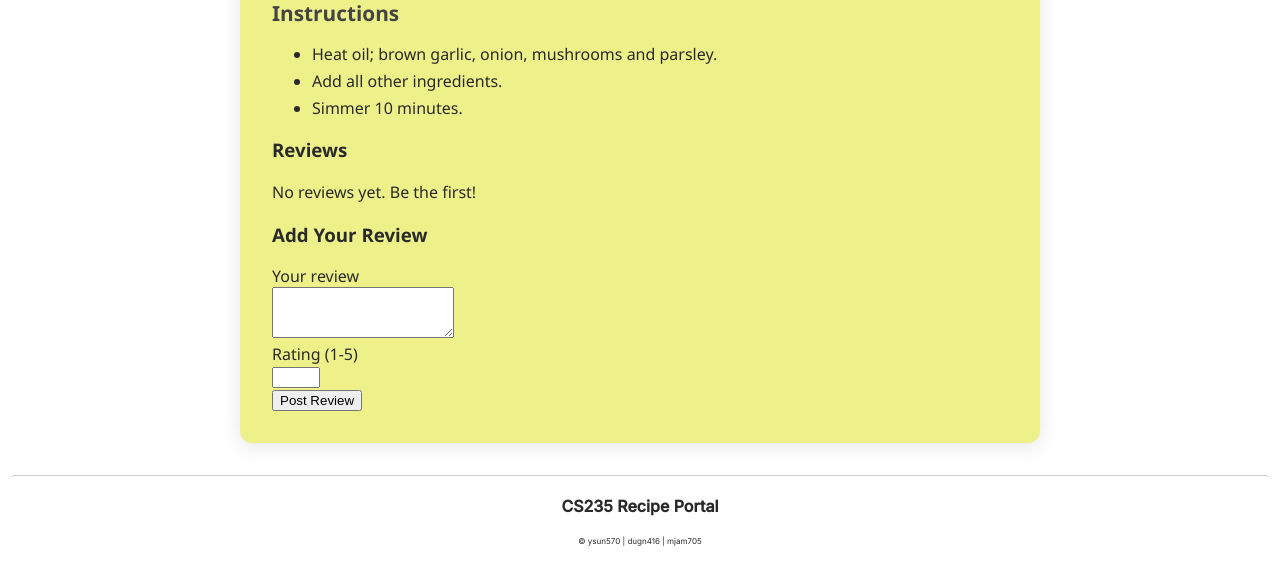
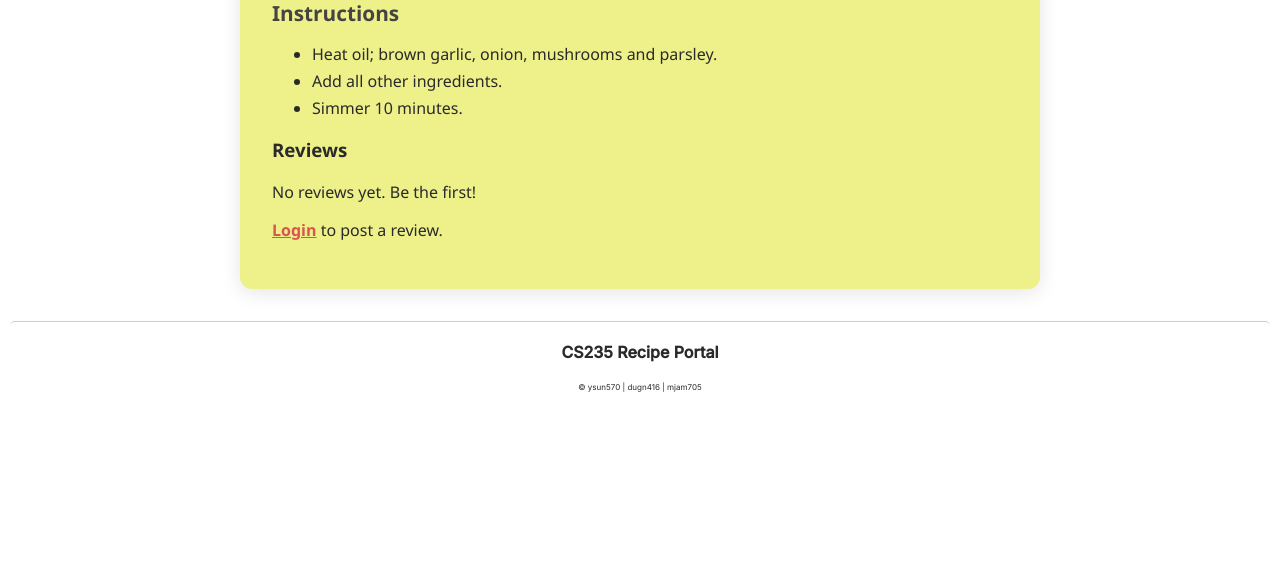
Before and after one commit to KaiNguyenVN/flask-recipeswebapp, a Flask app: page /recipe/8606 in a window 1280 px wide. Shown: the part 1410-1986 px from the top of the page. After the commit the page ends 1802 px from the top, so only its background shows below. Run offline with Flask 3, Linux system fonts and the light colour scheme; the visitor is signed in with stand-in values (Sample User, id 1); parts of the project's set-up code (start-up, migrations or seed data) failed here and were passed over; some libraries are stand-ins or nearby versions.

Commit message:
90% done posting review and rating

```diff
--- a/recipe/__init__.py
+++ b/recipe/__init__.py
@@ -1,9 +1,10 @@
 """Initialize Flask app."""
-from flask import Flask
+from flask import Flask, session
 from pathlib import Path
 import recipe.adapters.repository as repo
 from recipe.adapters.memory_repository import MemoryRepository
 from recipe.authentication.authentication import authentication_blueprint
+
 
 
 def create_app(test_config=None):
@@ -13,6 +14,13 @@ def create_app(test_config=None):
     app = Flask(__name__)
     app.config.from_object('config.Config')
     data_path = Path('recipe/adapters/data/recipes.csv')
+
+    @app.before_request
+    def check_session_user():
+        user_name = session.get("user_name")
+        if user_name and repo.repo_instance.get_user(user_name) is None:
+            session.clear()  # invalidate cookie if user no longer exists
+
 
     if test_config is not None:
         # Load test configuration, and override any configuration settings.
--- a/recipe/adapters/memory_repository.py
+++ b/recipe/adapters/memory_repository.py
@@ -20,6 +20,7 @@ class MemoryRepository(AbstractRepository):
 
         self.__users = {}  # Dictionary to store users by their usernames
         self.__reviews = []
+        self.__review_counter = 1
 
     def retrieve_csv_data(self, data_path: Path):
         csv_reader = CSVReader(data_path)
@@ -46,6 +47,9 @@ class MemoryRepository(AbstractRepository):
 
     def add_review(self, review: Review):
         """ Adds a review for a recipe. """
+        if review.review_id is None:
+            review.__Review__review_id = self.__review_counter
+            self.__review_counter += 1
         user = self.get_user(review.username)
         user.add_review(review)
         recipe = self.get_recipe_by_id(review.recipe_id)
@@ -97,9 +101,8 @@ class MemoryRepository(AbstractRepository):
         else:
             return None
     def get_nutrition_by_recipe_id(self, recipe_id: int) -> Nutrition | None:
-        for n in self.__nutrition:
-            if self.__nutrition[n].id == recipe_id:
-                return self.__nutrition[n]
+        if recipe_id in self.__nutrition:
+            return self.__nutrition[recipe_id]
         return None
 
 
--- a/recipe/adapters/repository.py
+++ b/recipe/adapters/repository.py
@@ -3,6 +3,7 @@ from pathlib import Path
 from recipe.domainmodel.author import Author
 from recipe.domainmodel.category import Category
 from recipe.domainmodel.favourite import Favourite
+from recipe.domainmodel.nutrition import Nutrition
 #from recipe.domainmodel.nutrition import Nutrition
 from recipe.domainmodel.recipe import Recipe
 import abc
@@ -72,3 +73,7 @@ class AbstractRepository(abc.ABC):
     @abc.abstractmethod
     def get_recipe_by_id(self, recipe_id: int) -> Recipe:
         raise NotImplementedError
+
+    @abc.abstractmethod
+    def get_nutrition_by_recipe_id(self, recipe_id: int) -> Nutrition:
+        raise NotImplementedError
--- a/recipe/browse/browse.py
+++ b/recipe/browse/browse.py
@@ -46,11 +46,11 @@ def browse():
     # Find Nutrition for this recipe
     health_stars = {}
     for recipe in list_of_recipes:
-        nutrition = repo.get_nutrition_by_recipe_id(recipe.id)
+        nutrition = repo.repo_instance.get_nutrition_by_recipe_id(recipe.id)
         if nutrition:
             health_stars[recipe.id] = nutrition.calculate_health_stars()
         else:
             health_stars[recipe.id] = None
 
     return render_template('browse.html', recipes=recipes, categories=list_of_categories, category_images = category_images,
-                           page=page, total_pages=total_pages, pages=pages, nutrition=nutrition, health_stars=health_stars)
+                           page=page, total_pages=total_pages, pages=pages, health_stars=health_stars)
--- a/recipe/domainmodel/recipe.py
+++ b/recipe/domainmodel/recipe.py
@@ -6,8 +6,7 @@ if TYPE_CHECKING:
     from .author import Author
     from .category import Category
     from .review import Review
-
-from recipe.domainmodel.nutrition import Nutrition
+    from .nutrition import Nutrition
 
 class Recipe:
     query = None
@@ -194,11 +193,9 @@ class Recipe:
         return self.__reviews
 
     def add_review(self, review: Review) -> None:
-        if isinstance(review, Review):
-            self.__reviews.append(review)
-            self.__update_rating()
-        else:
-            raise TypeError("Expected a Review instance")
+
+        self.__reviews.append(review)
+        self.__update_rating()
 
     def remove_review(self, review: Review) -> None:
         if review in self.__reviews:
--- a/recipe/domainmodel/review.py
+++ b/recipe/domainmodel/review.py
@@ -5,8 +5,6 @@ class Review:
     def __init__(self, username:str, recipe_id:int, rating: int, review: str, date: datetime, review_id = None) -> None:
         if not isinstance(rating, int) or rating <= 0 or rating > 5:
             raise ValueError("rating must be a positive value and less than 5.")
-        if not isinstance(review_id, int) or review_id <= 0:
-            raise ValueError("review_id must be a positive value.")
 
         self.__review_id = review_id
         self.__username = username
--- a/recipe/recipe_detail/recipe_detail.py
+++ b/recipe/recipe_detail/recipe_detail.py
@@ -1,5 +1,6 @@
 from flask import render_template, Blueprint, redirect, url_for, session, request, flash
 from flask_wtf import FlaskForm
+from sqlalchemy.testing.suite.test_reflection import users
 from wtforms import TextAreaField, IntegerField, HiddenField, SubmitField
 from wtforms.validators import DataRequired, NumberRange
 from datetime import datetime
@@ -19,8 +20,8 @@ class ReviewForm(FlaskForm):
 
 
 @recipe_blueprint.route('/recipe/<int:recipe_id>', methods=['GET', 'POST'])
-@login_required
 def recipe_detail(recipe_id):
+
     recipe = repo.repo_instance.get_recipe_by_id(recipe_id)
     list_of_recipes = repo.repo_instance.get_recipes()
     if recipe is None:
@@ -43,7 +44,7 @@ def recipe_detail(recipe_id):
                 recipe_id=int(form.recipe_id.data),
                 review_text=form.review_text.data,
                 rating=form.rating.data,
-                date=datetime.utcnow(),
+                date=datetime.now(),
                 repo=repo.repo_instance,
             )
             flash("Your review has been added!", "success")
--- a/recipe/static/css/detail.css
+++ b/recipe/static/css/detail.css
@@ -88,3 +88,14 @@ h1 {
 .instructions ol {
     padding-left: 1.2rem;
 }
+
+.login-link {
+    font-weight: bold;
+    color: #d9534f; /* a strong red */
+    text-decoration: underline;
+}
+
+.login-link:hover {
+    color: #c9302c;
+    text-decoration: none;
+}
--- a/recipe/templates/header.html
+++ b/recipe/templates/header.html
@@ -45,7 +45,6 @@
                 <option value="author" {% if filter_by == "author" %}selected{% endif %}>Author</option>
                 <option value="ingredients" {% if filter_by == "ingredients" %}selected{% endif %}>Ingredients</option>
             </select>
-
         <!-- Text input for search queries-->
         <input type="text" name="q" value="{{ query }}" placeholder="Search..." list="suggestions" {% if not filter_by %}disabled{% endif %}>
 
@@ -75,6 +74,7 @@
       </div>
 
     </div>
+
   </div>
 </header>
 </body>
--- a/recipe/templates/recipe_detail.html
+++ b/recipe/templates/recipe_detail.html
@@ -91,15 +91,11 @@
             <ul>
                 {% for r in reviews %}
                     <li>
-                        <strong>{{ r.user.user_name }}</strong>
+                        <strong>{{ r.username }}</strong>
                         ({{ r.rating }}/5):
                         {{ r.review }}
-                        {% if 'user_name' in session and r.user.user_name == session['user_name'] %}
-                            <form method="POST"
-                                  action="{{ url_for('recipe_bp.remove_review', recipe_id=recipe.id, review_id=r.id) }}">
-                                <button type="submit">Delete</button>
-                            </form>
-                        {% endif %}
+                        <br>
+                        <small>{{ r.date.strftime('%Y-%m-%d %H:%M') }}</small>
                     </li>
                 {% endfor %}
             </ul>
@@ -108,12 +104,14 @@
         {% endif %}
     </div>
 
+
     <!-- Add Review Form -->
     {% if 'user_name' in session %}
     <div class="add-review">
         <h3>Add Your Review</h3>
-        <form method="POST">
+        <form method="POST" action="{{ handler_url }}">
             {{ form.hidden_tag() }}
+            {{ form.recipe_id }}
             <div>
                 {{ form.review_text.label }}<br>
                 {{ form.review_text(rows=3) }}
@@ -134,9 +132,8 @@
         </form>
     </div>
     {% else %}
-    <p><a href="{{ url_for('authentication_bp.login') }}">Login</a> to post a review.</p>
+    <p><a href="{{ url_for('authentication_bp.login') }}" class="login-link">Login</a> to post a review.</p>
     {% endif %}
-
 </div>
 
 <footer>
```
Also changed, not shown: recipe/templates/authentication/credentials.html (+11 -0 lines).
